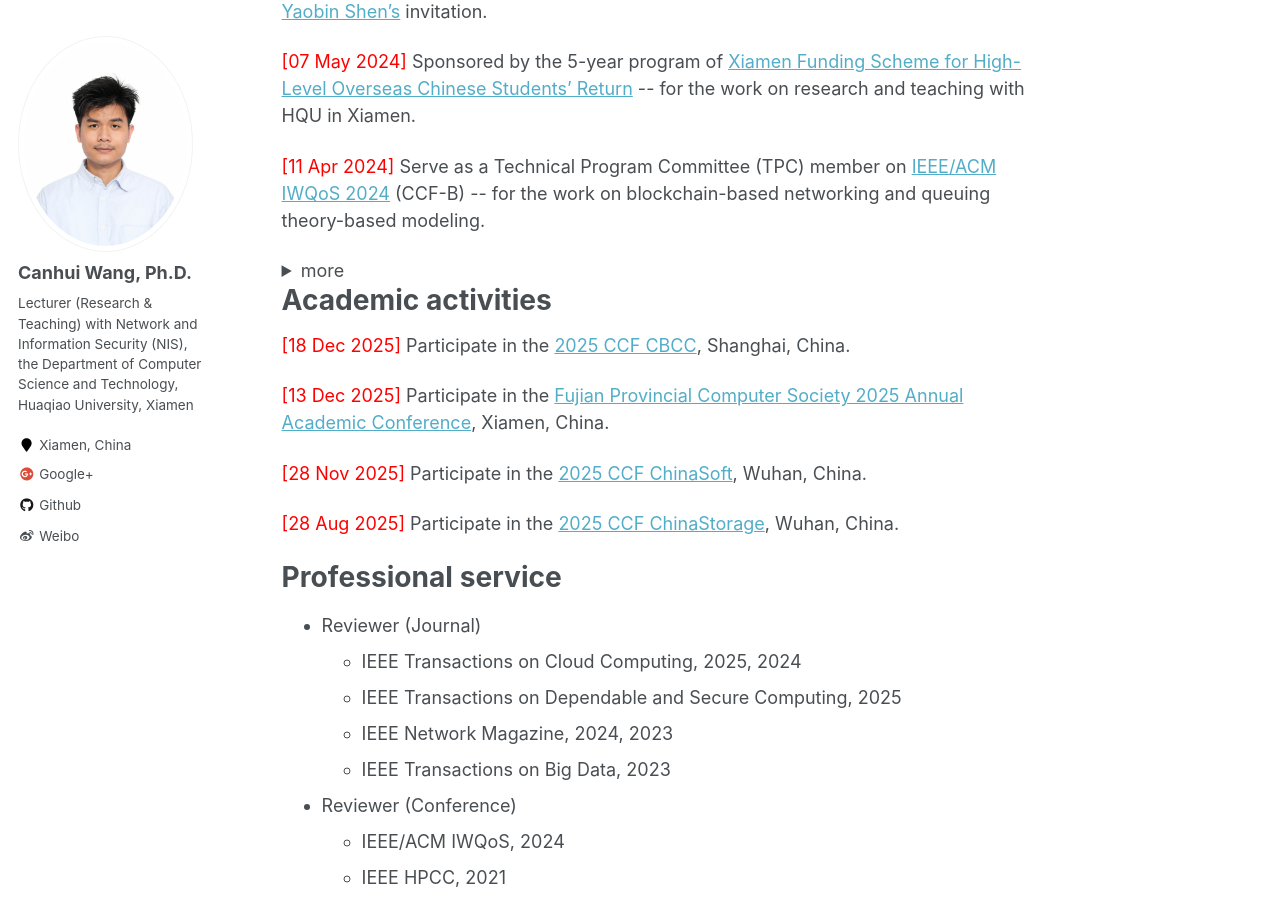
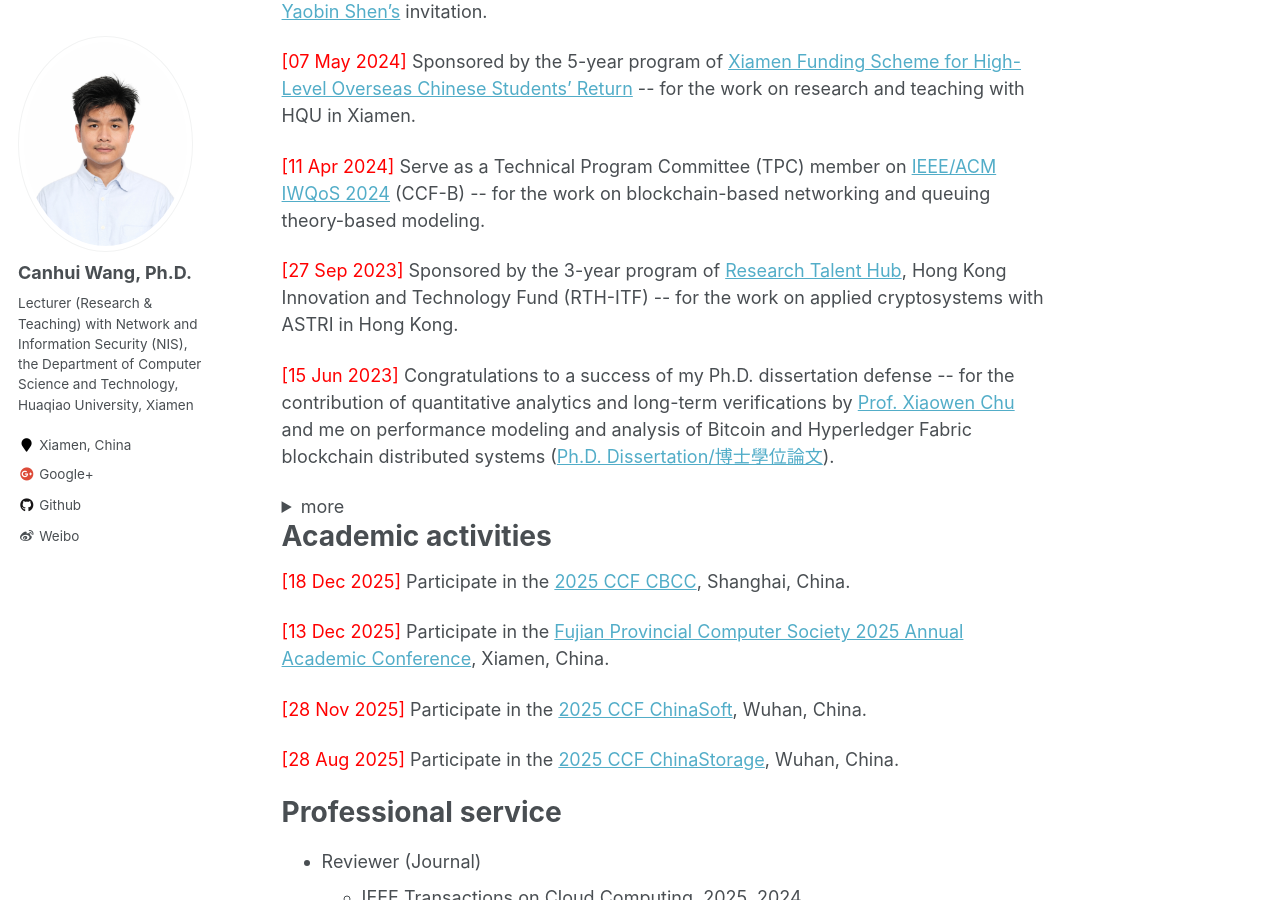
Before and after one commit to Canhui/canhui.github.io, a Jekyll site: the page built from _pages/about.md, in a window 1280 px wide and 900 px high, scrolled down 975 px. Built offline with Jekyll 4.4.1, drawn with Linux system fonts in a browser that asks for light colours; formulas are drawn with MathJax 3.

Commit message:
Update about.md

```diff
--- a/_pages/about.md
+++ b/_pages/about.md
@@ -28,16 +28,13 @@ Recent news
 
 <span style="color:red"> \[11 Apr 2024\] </span> Serve as a Technical Program Committee (TPC) member on [IEEE/ACM IWQoS 2024](https://iwqos2024.ieee-iwqos.org/committees/technical-program-committee) (CCF-B) -\- for the work on blockchain-based networking and queuing theory-based modeling.
 
+<span style="color:red"> \[27 Sep 2023\] </span> Sponsored by the 3-year program of [Research Talent Hub](https://www.itf.gov.hk/en/funding-programmes/nurturing-talent/research-talent-hub/), Hong Kong Innovation and Technology Fund (RTH-ITF) -\- for the work on applied cryptosystems with ASTRI in Hong Kong.
+
+<span style="color:red"> \[15 Jun 2023\] </span> Congratulations to a success of my Ph.D. dissertation defense -\- for the contribution of quantitative analytics and long-term verifications by [Prof. Xiaowen Chu](https://scholar.google.com/citations?user=v4rX24EAAAAJ) and me on performance modeling and analysis of Bitcoin and Hyperledger Fabric blockchain distributed systems ([Ph.D. Dissertation/博士學位論文](https://scholars.hkbu.edu.hk/ws/portalfiles/portal/80879547/G23THFL-042570T.pdf)).
 
 <details>
 
 <summary>more</summary>
-
-<span style="color:red"> \[27 Sep 2023\] </span> Sponsored by the 3-year program of [Research Talent Hub](https://www.itf.gov.hk/en/funding-programmes/nurturing-talent/research-talent-hub/), Hong Kong Innovation and Technology Fund (RTH-ITF) -\- for the work on applied cryptosystems with ASTRI in Hong Kong.
-
-【1】
-[1]
-<span style="color:red"> \[15 Jun 2023\] </span> Congratulations to a success of my Ph.D. dissertation defense -\- for the contribution of quantitative analytics and long-term verifications by [Prof. Xiaowen Chu](https://scholar.google.com/citations?user=v4rX24EAAAAJ) and me on performance modeling and analysis of Bitcoin and Hyperledger Fabric blockchain distributed systems ([Ph.D. Dissertation/博士學位論文](https://scholars.hkbu.edu.hk/ws/portalfiles/portal/80879547/G23THFL-042570T.pdf)).
 
 
 
```
